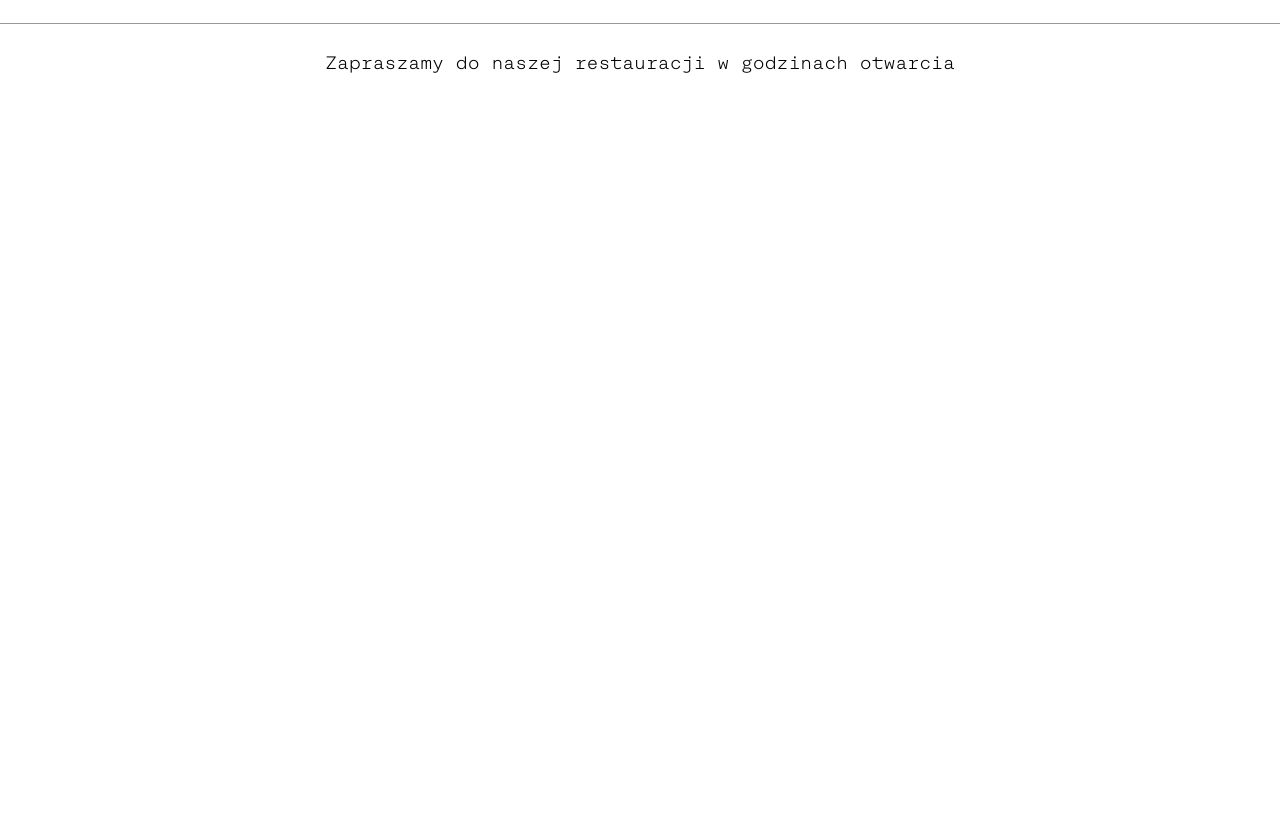
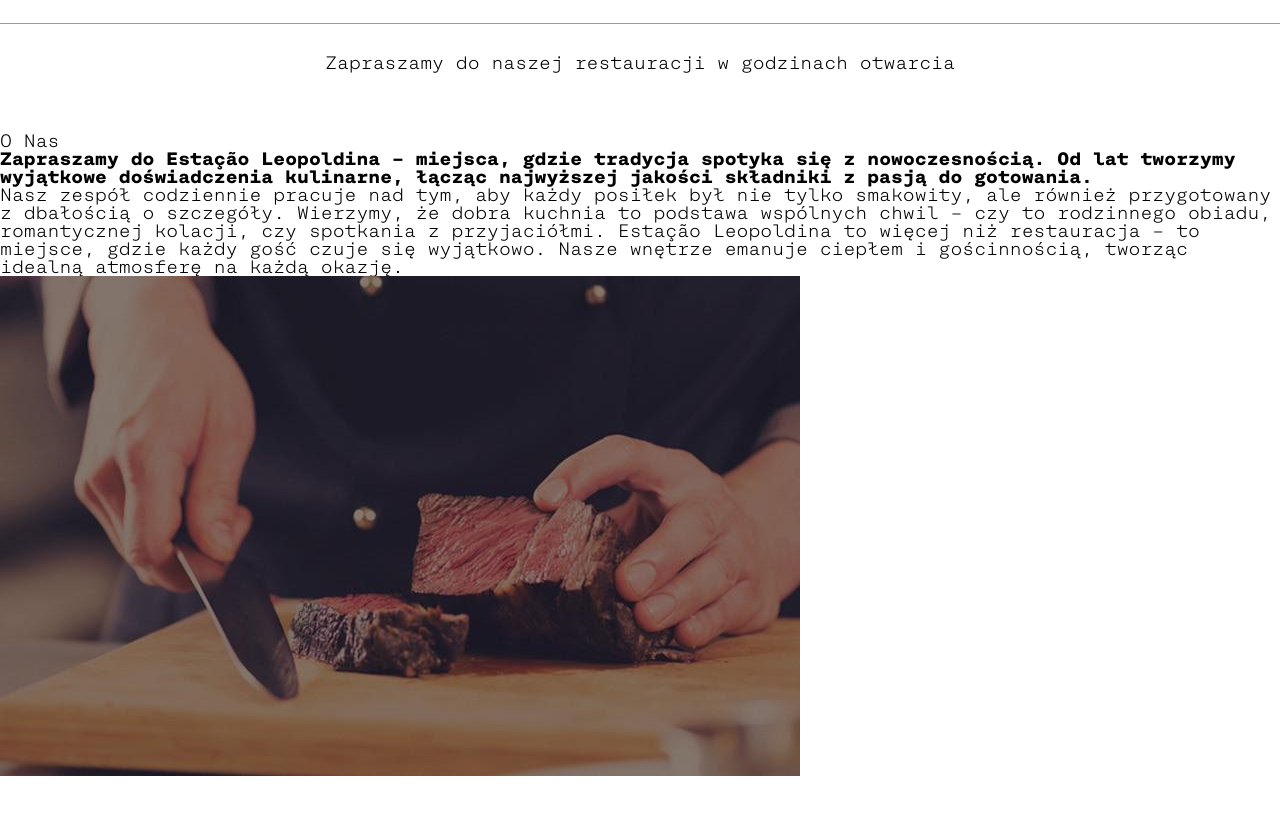
Before and after one commit to MEDOYED/restaurant-layout-template, a React (Vite) app: page / in a window 1280 px wide. Shown: the part 1045-1859 px from the top of the page. Built offline with nearby package versions, Linux system fonts and the light colour scheme.

Commit message:
feat: create SectionAboutUs

```diff
--- a/src/pages/PageHome/PageHome.tsx
+++ b/src/pages/PageHome/PageHome.tsx
@@ -1,6 +1,7 @@
+import SectionHero from "../../widgets/sections/SectionHero/SectionHero";
+import Header from "../../widgets/layout/Header/Header";
 import SectionOpeningHours from "../../widgets/sections/SectionOpeningHours/SectionOpeningHours";
-import Header from "../../widgets/layout/Header/Header";
-import SectionHero from "../../widgets/sections/SectionHero/SectionHero";
+import { SectionAboutUs } from "@widgets";
 
 import s from "./PageHome.module.scss";
 
@@ -10,6 +11,7 @@ const PageHome = () => {
       <SectionHero />
       <Header />
       <SectionOpeningHours />
+      <SectionAboutUs />
     </main>
   );
 };
--- /dev/null
+++ b/src/shared/data/index.ts
@@ -0,0 +1 @@
+export { default as dataProject } from "./dataProject";
--- a/src/shared/index.ts
+++ b/src/shared/index.ts
@@ -1 +1,2 @@
+export * from "./data";
 export * from "./ui";
--- /dev/null
+++ b/src/widgets/index.ts
@@ -0,0 +1 @@
+export * from "./sections";
--- /dev/null
+++ b/src/widgets/sections/SectionAboutUs/SectionAboutUs.tsx
@@ -0,0 +1,46 @@
+import { dataProject } from "@shared";
+
+import s from "./SectionAboutUs.module.scss";
+
+const SectionAboutUs = () => {
+  return (
+    <section className={s.aboutSection}>
+      <div className={s.bannerImage}></div>
+      <div className={s.contentWrapper}>
+        <article className={s.aboutContent}>
+          <header className={s.contentHeader}>
+            <h2>O Nas</h2>
+          </header>
+          <div className={s.description}>
+            <p className={s.leadParagraph}>
+              <strong>
+                Zapraszamy do {dataProject.companyName} – miejsca, gdzie
+                tradycja spotyka się z nowoczesnością. Od lat tworzymy wyjątkowe
+                doświadczenia kulinarne, łącząc najwyższej jakości składniki z
+                pasją do gotowania.
+              </strong>
+            </p>
+            <p>
+              Nasz zespół codziennie pracuje nad tym, aby każdy posiłek był nie
+              tylko smakowity, ale również przygotowany z dbałością o szczegóły.
+              Wierzymy, że dobra kuchnia to podstawa wspólnych chwil – czy to
+              rodzinnego obiadu, romantycznej kolacji, czy spotkania z
+              przyjaciółmi. {dataProject.companyName} to więcej niż restauracja
+              – to miejsce, gdzie każdy gość czuje się wyjątkowo. Nasze wnętrze
+              emanuje ciepłem i gościnnością, tworząc idealną atmosferę na każdą
+              okazję.
+            </p>
+          </div>
+        </article>
+        <figure className={s.aboutImage}>
+          <img
+            src="/imgs/asset-cutting-meat.jpg"
+            alt="Szef kuchni przygotowujący mięso w kuchni restauracji"
+          />
+        </figure>
+      </div>
+    </section>
+  );
+};
+
+export default SectionAboutUs;
--- /dev/null
+++ b/src/widgets/sections/SectionAboutUs/index.ts
@@ -0,0 +1 @@
+export { default } from "./SectionAboutUs";
--- /dev/null
+++ b/src/widgets/sections/index.ts
@@ -0,0 +1 @@
+export { default as SectionAboutUs } from "./SectionAboutUs";
```
Also changed, not shown: public/imgs/asset-cutting-meat.jpg (added), public/imgs/asset1.jpg (added), src/widgets/sections/SectionAboutUs/SectionAboutUs.module.scss (added).
